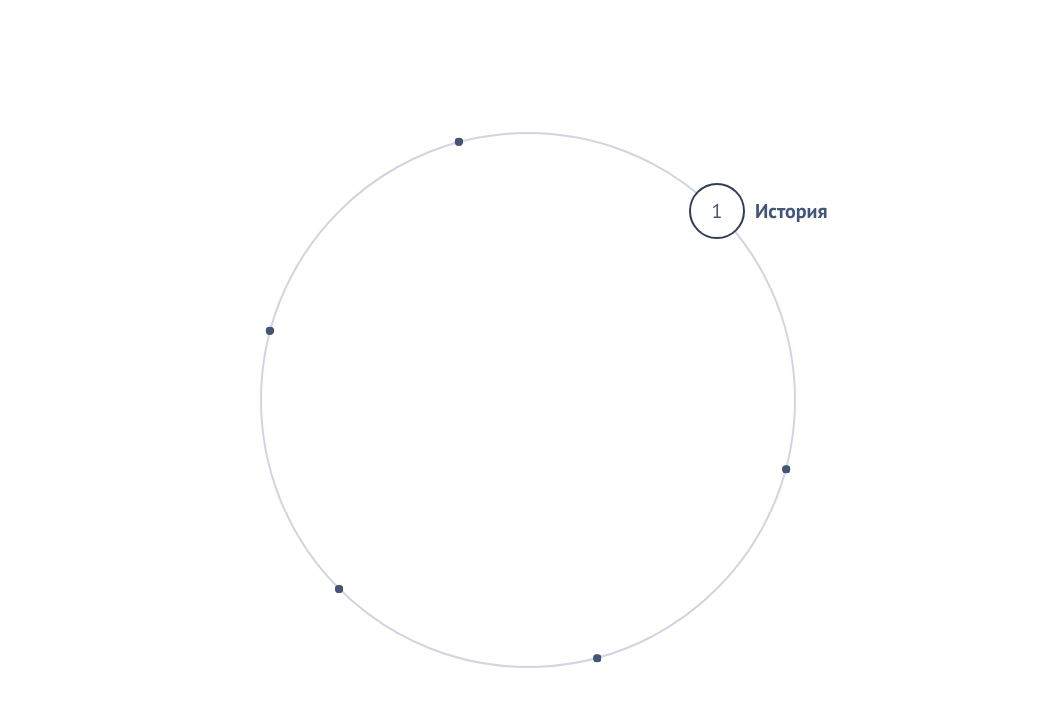
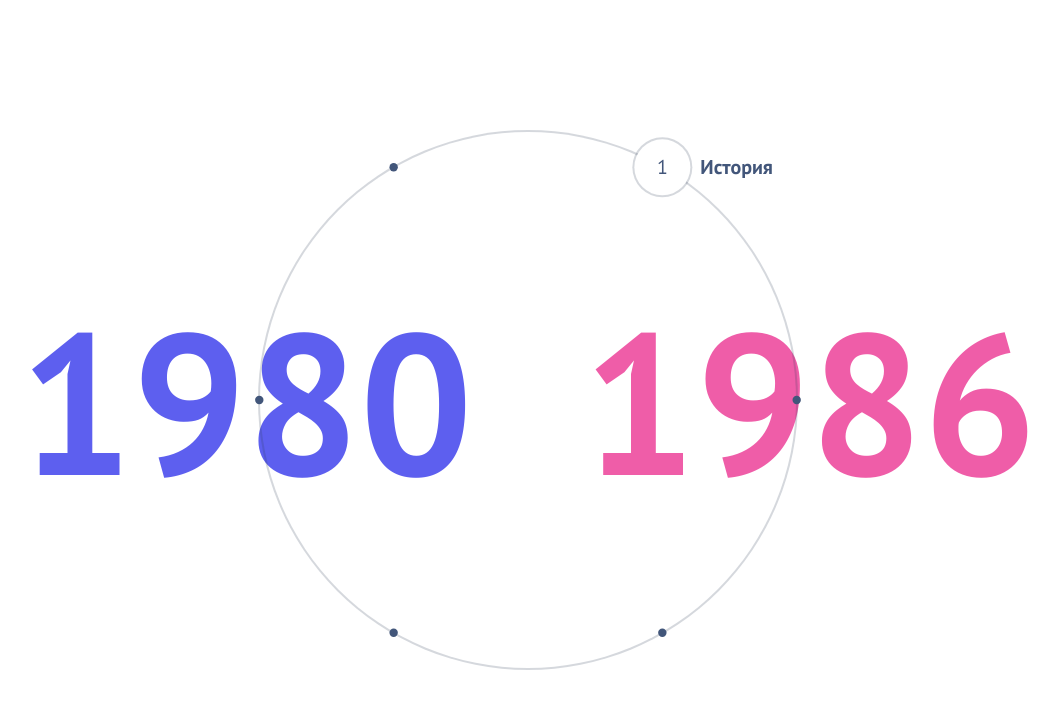
Before and after one commit to horhoj/project-test-only-2, a React (Vite) app: page / in a window 1280 px wide. Shown: the top 708 px of the page, without its empty margins (112-1171 px from the left). Built offline with nearby package versions, Linux system fonts and the light colour scheme.

Commit message:
git add VeryBigYear

```diff
--- a/src/App/App.module.scss
+++ b/src/App/App.module.scss
@@ -4,4 +4,14 @@
   flex-direction: column;
   justify-content: center;
   align-items: center;
+  position: relative;
 }
+
+.circleOfHistoricalEventsWrapper {
+  position: absolute;
+}
+
+.veryBigYearWrapper {
+  display: flex;
+  gap: 110px;
+}
--- a/src/App/App.tsx
+++ b/src/App/App.tsx
@@ -1,18 +1,37 @@
-import { useState } from 'react';
+import { useMemo, useState } from 'react';
 import styles from './App.module.scss';
-import { dataForCircleOfHistoricalEvents } from './data';
+import {
+  dataForCircleOfHistoricalEvents,
+  getDataForCurrentHistoricalDataItemId,
+} from './data';
 import { CircleOfHistoricalEvents } from '~/components/CircleOfHistoricalEvents';
+import { VeryBigYear } from '~/components/VeryBigYear';
 
 export function App() {
   const [currentHistoricalEventId, setCurrentHistoricalEventId] = useState(1);
 
+  const currentDataItem = useMemo(
+    () => getDataForCurrentHistoricalDataItemId(currentHistoricalEventId),
+    [currentHistoricalEventId],
+  );
+
   return (
     <div className={styles.App}>
-      <CircleOfHistoricalEvents
-        historicalElementsData={dataForCircleOfHistoricalEvents}
-        onSelectHistoricalEventId={setCurrentHistoricalEventId}
-        currentHistoricalEventId={currentHistoricalEventId}
-      />
+      {currentDataItem && (
+        <>
+          <div className={styles.veryBigYearWrapper}>
+            <VeryBigYear type={'startYear'} year={currentDataItem.startYear} />
+            <VeryBigYear type={'endYear'} year={currentDataItem.endYear} />
+          </div>
+          <div className={styles.circleOfHistoricalEventsWrapper}>
+            <CircleOfHistoricalEvents
+              historicalElementsData={dataForCircleOfHistoricalEvents}
+              onSelectHistoricalEventId={setCurrentHistoricalEventId}
+              currentHistoricalEventId={currentHistoricalEventId}
+            />
+          </div>
+        </>
+      )}
     </div>
   );
 }
--- a/src/App/data.ts
+++ b/src/App/data.ts
@@ -218,3 +218,7 @@ export const dataForCircleOfHistoricalEvents: CircleOfHistoricalEventsDataItem[]
     title,
     buttonTitle: (index + 1).toString(),
   }));
+
+export const getDataForCurrentHistoricalDataItemId = (id: number) => {
+  return data.find((el) => el.id === id) ?? null;
+};
--- a/src/components/CircleOfHistoricalEvents/CircleOfHistoricalEvents.module.scss
+++ b/src/components/CircleOfHistoricalEvents/CircleOfHistoricalEvents.module.scss
@@ -1,12 +1,21 @@
 .CircleOfHistoricalEvents {
   position: relative;
+  display: flex;
+  justify-content: center;
+  align-items: center;
+}
+
+.border {
   width: 536px;
   height: 536px;
   display: flex;
   justify-content: center;
   align-items: center;
   border-radius: 50%;
-  border: 2px solid #d0d5df;
+  box-shadow: 0px 0px 0px 2px rgba(48, 62, 88, 0.2);
+  position: absolute;
+  // z-index: -1;
+  // opacity: 0.3;
 }
 
 .squareEx {
@@ -26,22 +35,21 @@
 .historicalEvent {
   width: 56px;
   height: 56px;
-  top: -17px;
-  left: -17px;
+  top: -18px;
+  left: -18px;
   position: absolute;
   border-radius: 50%;
   display: flex;
   justify-content: center;
   align-items: center;
   transition: transform 1000ms, background-color 300ms;
-  z-index: 1;
   cursor: pointer;
 
   &:hover {
     &>button {
       background-color: #fff;
       transform: scale(1);
-      border: 2px solid #303E58;
+      box-shadow: 0px 0px 0px 2px rgba(48, 62, 88, 0.2);
     }
 
   }
@@ -57,13 +65,15 @@
   cursor: pointer;
   color: #42567A;
   font-size: 20px;
+  border: none;
 }
 
 .historicalEventButtonActive {
   background-color: #fff;
   transform: scale(1);
   user-select: none;
-  border: 2px solid #303E58;
+  // border: 1px solid #303E58;
+  box-shadow: 0px 0px 0px 2px rgba(48, 62, 88, 0.2);
 }
 
 .title {
--- a/src/components/CircleOfHistoricalEvents/CircleOfHistoricalEvents.tsx
+++ b/src/components/CircleOfHistoricalEvents/CircleOfHistoricalEvents.tsx
@@ -8,7 +8,7 @@ interface CircleOfHistoricalEventsProps {
   currentHistoricalEventId: number;
 }
 
-const TOTAL_OFFSET_FOR_THE_POSITION_OF_THE_ACTIVE_HISTORY_ELEMENT = 150;
+const TOTAL_OFFSET_FOR_THE_POSITION_OF_THE_ACTIVE_HISTORY_ELEMENT = 135;
 
 export function CircleOfHistoricalEvents({
   historicalElementsData,
@@ -31,6 +31,7 @@ export function CircleOfHistoricalEvents({
   return (
     <div>
       <div className={styles.CircleOfHistoricalEvents}>
+        <div className={styles.border} />
         {historicalElementsData.map((el, index) => (
           <div
             key={el.id}
--- /dev/null
+++ b/src/components/VeryBigYear/VeryBigYear.module.scss
@@ -0,0 +1,16 @@
+.VeryBigYear {
+  font-family: PT Sans;
+  font-size: 200px;
+  font-weight: 700;
+  text-align: center;
+  // opacity: 0.85;
+  user-select: none;
+}
+
+.startYear {
+  color: #5D5FEF;
+}
+
+.endYear {
+  color: #EF5DA8;
+}
--- /dev/null
+++ b/src/components/VeryBigYear/VeryBigYear.tsx
@@ -0,0 +1,25 @@
+import classNames from 'classnames';
+import { useEffect, useState } from 'react';
+import styles from './VeryBigYear.module.scss';
+
+interface VeryBigYearProps {
+  year: number;
+  type: 'startYear' | 'endYear';
+}
+export function VeryBigYear({ year, type }: VeryBigYearProps) {
+  const [viewYear, setViewYear] = useState(() => year);
+
+  useEffect(() => {
+    if (viewYear !== year) {
+      setTimeout(() => {
+        setViewYear((prev) => (prev > year ? -1 : 1) + prev);
+      }, 40);
+    }
+  }, [year, viewYear]);
+
+  return (
+    <div className={classNames(styles.VeryBigYear, styles[type])}>
+      {viewYear}
+    </div>
+  );
+}
--- /dev/null
+++ b/src/components/VeryBigYear/index.ts
@@ -0,0 +1 @@
+export * from './VeryBigYear';
```
